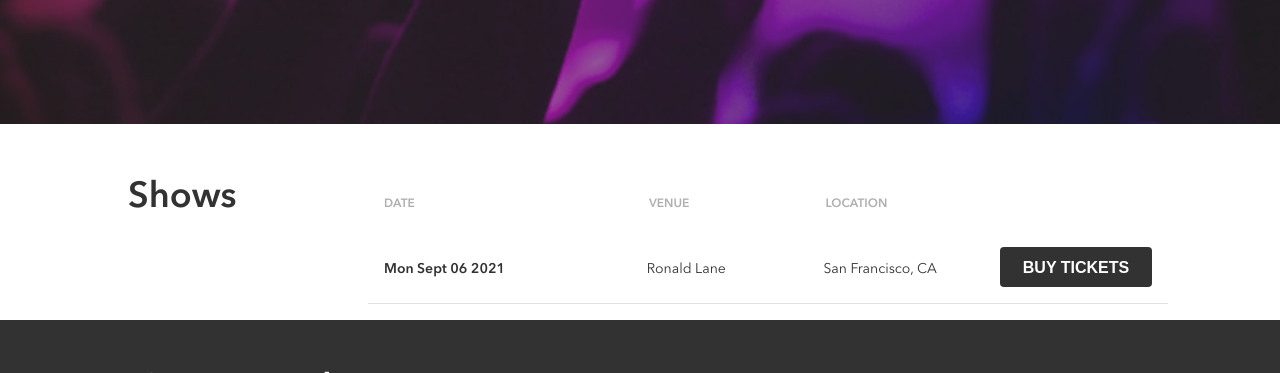
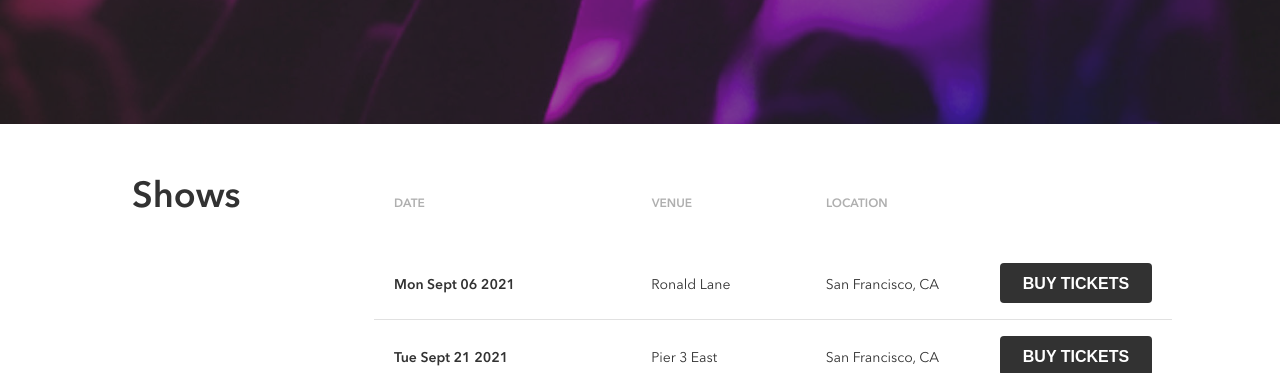
Before and after one commit to Arvton/arvin-josol-bandsite, a plain HTML site: page pages/shows.html in a window 1280 px wide. Shown: the part 590-963 px from the top of the page. Drawn offline with Linux system fonts and the light colour scheme.

Commit message:
add JS to display all the shows - remove existing HTML for shows section - add array of shows objects - add JS to display shows section, title, and headers - add JS to display shows objects from array separated by a divider line - fix padding/margins to remove overcomplicated divider line styles     - this is to prepare for hover animation

```diff
--- a/pages/shows.html
+++ b/pages/shows.html
@@ -38,27 +38,7 @@
                     </div>
                 </div>
         </section>
-        <section class="shows">
-            <h2 class="shows__title">Shows</h2>
-            <div class="shows__table">
-                <div class="shows__table-header-container">
-                    <h3 class="shows__table-header shows__table-header--date">DATE</h3>
-                    <h3 class="shows__table-header">VENUE</h3>
-                    <h3 class="shows__table-header">LOCATION</h3>
-                </div>
-                <div class="shows__card">
-                    <p class="shows__card-header">DATE</p>
-                    <p class="shows__card-text shows__card-text--bold">Mon Sept 06 2021</p>
-                    <p class="shows__card-header">VENUE</p>
-                    <p class="shows__card-text">Ronald Lane</p>
-                    <p class="shows__card-header">LOCATION</p>
-                    <p class="shows__card-text">San Francisco, CA</p>
-                    <button class="shows__button">BUY TICKETS</button>
-                </div>
-                <div class="shows__divider"></div>
-                <div class="shows__divider--mobile"></div>
-            </div>
-        </section>
+        <!-- this is where build-shows-page.js will render shows section -->
     </main>
     <footer class="footer">
         <div class="footer__container">
@@ -101,6 +81,7 @@
             <p class="footer__copyright">Copyright The Bees Knees © 2021 All Rights Reserved</p>
         </div>
     </footer>
+    <script src="../scripts/build-shows-page.js"></script>
 </body>
 
 </html>
--- a/scripts/build-shows-page.js
+++ b/scripts/build-shows-page.js
@@ -0,0 +1,122 @@
+const showsArray = [
+    {
+        date: "Mon Sept 06 2021",
+        venue: "Ronald Lane",
+        location: "San Francisco, CA"
+    },
+
+    {
+        date: "Tue Sept 21 2021",
+        venue: "Pier 3 East",
+        location: "San Francisco, CA"
+    },
+
+    {
+        date: "Fri Oct 15 2021",
+        venue: "View Lounge",
+        location: "San Francisco, CA"
+    },
+
+    {
+        date: "Sat Nov 06 2021",
+        venue: "Hyatt Agency",
+        location: "San Francisco, CA"
+    },
+
+    {
+        date: "Fri Nov 26 2021",
+        venue: "Moscow Center",
+        location: "San Francisco, CA"
+    },
+
+    {
+        date: "Wed Dec 15 2021",
+        venue: "Press Club",
+        location: "San Francisco, CA"
+    }
+]
+
+const main = document.querySelector("main");
+
+const showsSection = document.createElement("section");
+showsSection.setAttribute("class", "shows");
+main.appendChild(showsSection);
+
+const showsTitle = document.createElement("h2");
+showsTitle.setAttribute("class", "shows__title");
+showsTitle.innerText = "Shows";
+showsSection.appendChild(showsTitle);
+
+const showsTable = document.createElement("div");
+showsTable.setAttribute("class", "shows__table");
+showsSection.appendChild(showsTable);
+
+const showsHeaderContainer = document.createElement("div");
+showsHeaderContainer.setAttribute("class", "shows__table-header-container");
+showsTable.appendChild(showsHeaderContainer);
+
+for (let i = 0; i < 3; i++) {
+    const showsTableHeader = document.createElement("h3");
+    showsTableHeader.setAttribute("class", "shows__table-header");
+    switch (i) {
+        case 0:
+            showsTableHeader.setAttribute("class", "shows__table-header shows__table-header--date");
+            showsTableHeader.innerText = "DATE";
+            break;
+        case 1:
+            showsTableHeader.innerText = "VENUE";
+            break;
+        case 2:
+            showsTableHeader.innerText = "LOCATION";
+            break;
+        default:
+            break;
+    }
+    showsHeaderContainer.appendChild(showsTableHeader);
+}
+
+for (let i = 0; i < showsArray.length; i++) {
+    const showsCard = document.createElement("div");
+    showsCard.setAttribute("class", "shows__card");
+    showsTable.appendChild(showsCard);
+
+    const showsArrayObject = showsArray[i];
+    for (let i = 0; i < 3; i++) {
+        const showsCardHeader = document.createElement("p");
+        showsCardHeader.setAttribute("class", "shows__card-header");
+        const showsCardText = document.createElement("p");
+        showsCardText.setAttribute("class", "shows__card-text");
+        switch (i) {
+            case 0:
+                showsCardHeader.innerText = "DATE";
+                showsCardText.setAttribute("class", "shows__card-text shows__card-text--bold");
+                showsCardText.innerText = showsArrayObject.date;
+                break;
+            case 1:
+                showsCardHeader.innerText = "VENUE";
+                showsCardText.innerText = showsArrayObject.venue;
+                break;
+            case 2:
+                showsCardHeader.innerText = "LOCATION";
+                showsCardText.innerText = showsArrayObject.location;
+                break;
+            default:
+                break;
+        }
+        showsCard.appendChild(showsCardHeader);
+        showsCard.appendChild(showsCardText);
+    }
+
+    const showsButton = document.createElement("button");
+    showsButton.setAttribute("class", "shows__button");
+    showsButton.innerText = "BUY TICKETS";
+    showsCard.appendChild(showsButton);
+
+    const showsDivider = document.createElement("div");
+    showsDivider.setAttribute("class", "shows__divider")
+    showsTable.appendChild(showsDivider);
+
+    const showsDividerMobile = document.createElement("div");
+    showsDividerMobile.setAttribute("class", "shows__divider--mobile")
+    showsTable.appendChild(showsDividerMobile);
+}
--- a/styles/shows.scss
+++ b/styles/shows.scss
@@ -5,7 +5,10 @@
 
 .shows {
     background-color: $White;
-    @include padding-screen;
+
+    @include tablet {
+        padding: 0rem 2rem 2rem;
+    }
 
     @include desktop {
         display: flex;
@@ -18,14 +21,15 @@
         @include section-header;
         font-weight: 600;
         color: $BandSite-Black;
-        padding: 4rem 0rem 3rem;
+        padding: 4rem 2rem 3rem;
 
         @include tablet {
-            padding: 6.5rem 0rem 4.5rem;
+            padding: 6.5rem 2rem 4.5rem;
         }
 
         @include desktop {
             width: 25%;
+            padding: 6.5rem 3rem 4.5rem;
         }
     }
 
@@ -48,7 +52,7 @@
 
             &--date {
                 @include desktop {
-                    width: 34.5%;
+                    width: 34%;
                 }
             }
 
@@ -57,6 +61,7 @@
 
                 @include tablet {
                     display: flex;
+                    padding: 0rem 2.5rem;
                 }
             }
         }
@@ -65,10 +70,12 @@
     &__card {
         display: flex;
         flex-direction: column;
+        padding: 0rem 2rem;
 
         @include tablet {
             flex-direction: row;
             align-items: baseline;
+            padding: 0rem 2.5rem;
         }
 
         &-header {
@@ -119,11 +126,11 @@
 
         @include tablet {
             width: 19rem;
-            margin: 0rem 0rem 2rem auto;
+            margin: 2rem 0rem 2rem auto;
         }
 
         @include desktop {
-            margin: 0rem 0rem 2rem 0rem;
+            margin: 2rem 0rem 2rem 0rem;
         }
     }
 
@@ -133,17 +140,12 @@
 
         @include tablet {
             display: block;
-            width: calc(100% + 4rem);
-            position: relative;
-            left: -2rem;
+            margin-bottom: 0rem;
         }
 
         &--mobile {
             border: solid 1px $Mercury;
-            position: relative;
-            width: calc(100% + 4rem);
-            left: -2rem;
-            margin-bottom: 1.5rem;
+            margin-bottom: 2rem;
 
             @include tablet {
                 display: none;
```
Also changed, not shown: styles/shows.css.
